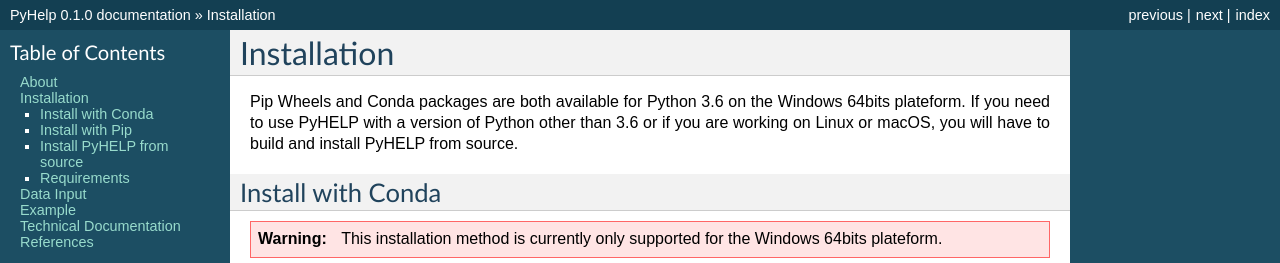
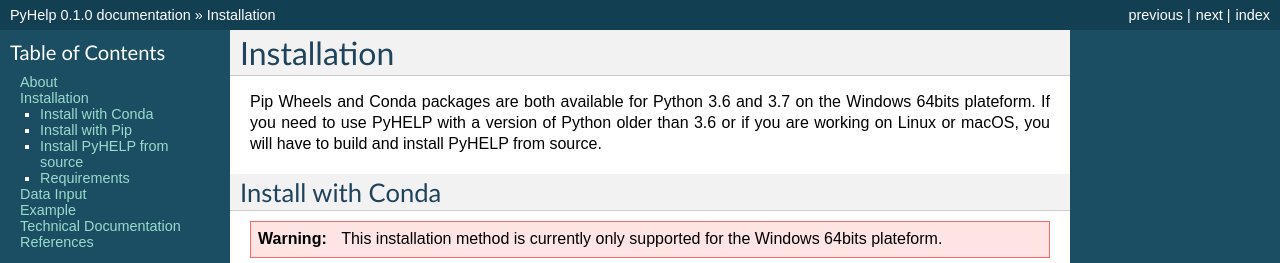
Before and after one commit to cgq-qgc/pyhelp, a Sphinx documentation site: the page built from docs/installation.rst, in a window 1280 px wide. Shown: the top 263 px of the page. Built offline with Sphinx 7.4.7, drawn with Linux system fonts in a browser that asks for light colours; formulas are drawn with MathJax 3.

Commit message:
Docs: update supported Python version in intro

```diff
--- a/docs/installation.rst
+++ b/docs/installation.rst
@@ -1,9 +1,9 @@
 Installation
 =================================
 
-Pip Wheels and Conda packages are both available for Python 3.6 on the
+Pip Wheels and Conda packages are both available for Python 3.6 and 3.7 on the
 Windows 64bits plateform.
-If you need to use PyHELP with a version of Python other than 3.6 or if you
+If you need to use PyHELP with a version of Python older than 3.6 or if you
 are working on Linux or macOS, you will have to build and install PyHELP from
 source.
 
```
